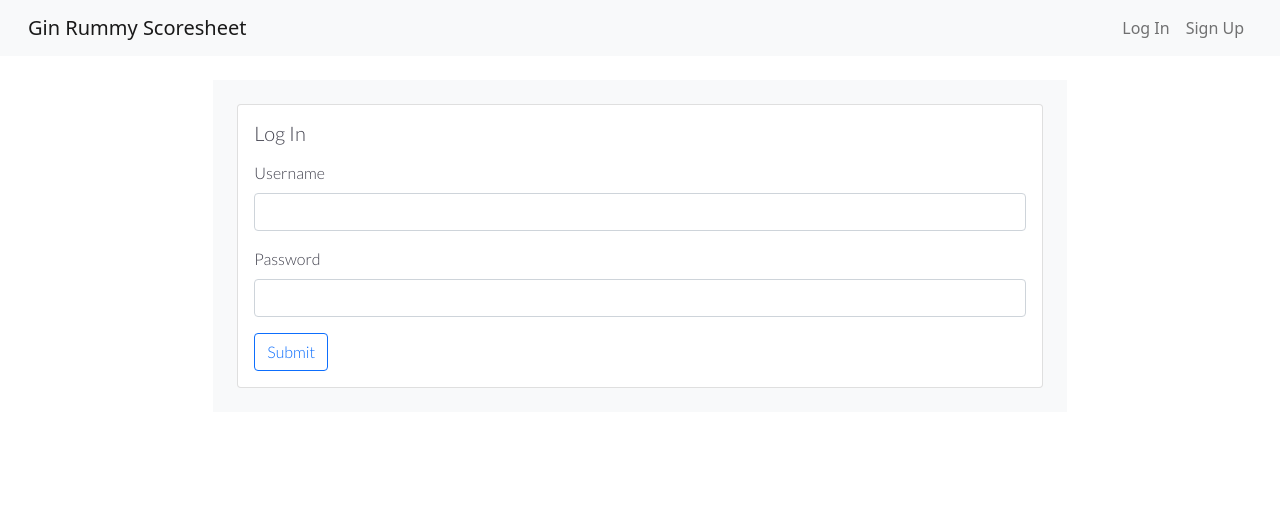
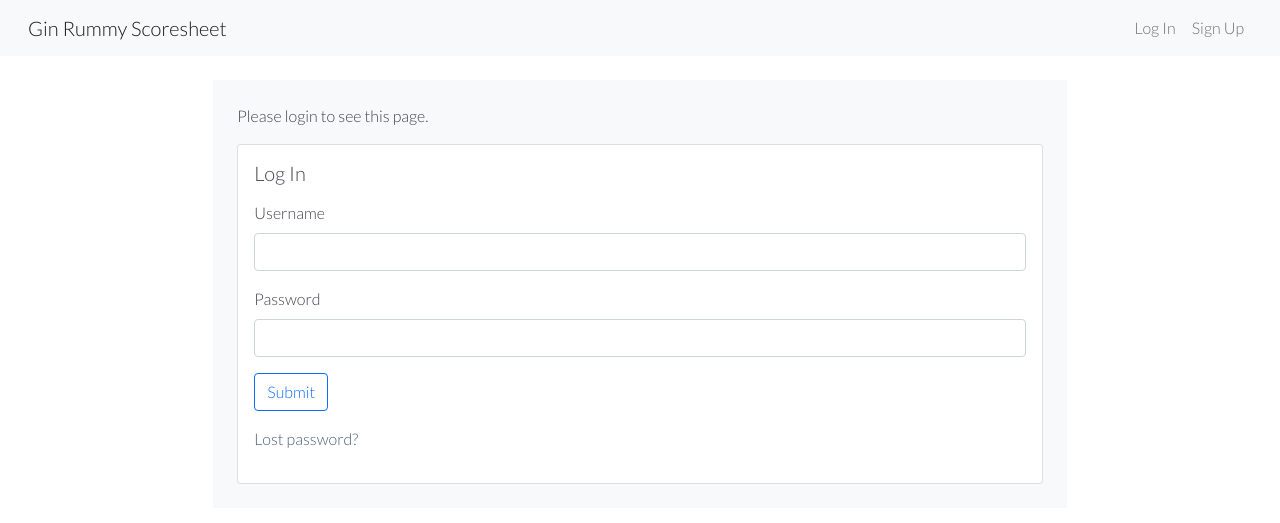
Before and after one commit to theletterjeff/gin-rummy-scoresheet, a Django app: a page that uses frontend/templates/registration/login.html in a window 1280 px wide. Shown: the top 523 px of the page. Run offline with Django 4.2, Linux system fonts and the light colour scheme.

Commit message:
Rewrite login template with django tags, no JS

```diff
--- a/frontend/static/frontend/css/style.css
+++ b/frontend/static/frontend/css/style.css
@@ -1,18 +1,20 @@
 h1, h2, h3, h4, h5, p, th, td, label, form {
     font-family: 'Lato', sans-serif;
     color: rgb(67, 67, 79);
+}
+a {
+    font-family: 'Lato', sans-serif;
+    color: rgb(77, 95, 128);
+    text-decoration: none;
+}
+a:hover {
+    color: rgb(127, 154, 204);
 }
 #nav-item {
     color: white;
 }
 #site-title {
     margin-bottom: 0px;
-}
-a.nav-link, a.winner-link {
-    color: rgb(77, 95, 128)
-}
-a.nav-link:hover, a.winner-link:hover {
-    color: rgb(127, 154, 204);
 }
 #form-wrapper {
     position: -webkit-sticky;
--- a/frontend/templates/registration/login.html
+++ b/frontend/templates/registration/login.html
@@ -3,11 +3,21 @@
 
 {% block content %}
 
+  {% if next %}
+    {% if user.is_authenticated %}
+      <p>Your account doesn't have access to this page. To proceed,
+      please login with an account that has access.</p>
+    {% else %}
+      <p>Please login to see this page.</p>
+    {% endif %}
+  {% endif %}
+
   <div class="card top-position-card" id="login-card">
     <div class="card-body">
       <h5 class="card-title mb-3">Log In</h5>
 
-        <form id="login-form" method="post">
+      <form id="login-form" method="post" action="{% url 'login' %}">
+        {% csrf_token %}
         <div class="mb-3">
           <label for="username" class="form-label">Username</label>
           <input type="text" class="form-control" id="username" name="username">
@@ -18,9 +28,8 @@
         </div>
         <button type="submit" class="btn btn-outline-primary" id="submit-button">Submit</button>
       </form>
-
+      <p class="mt-3"><a href="{% url 'password_reset' %}">Lost password?</a></p>
     </div>
 
-  <script src="{% static './frontend/js/login.js' %}" type="module"></script>
 
   {% endblock %}
```
Lines whose indentation alone changed are shown as unchanged.
